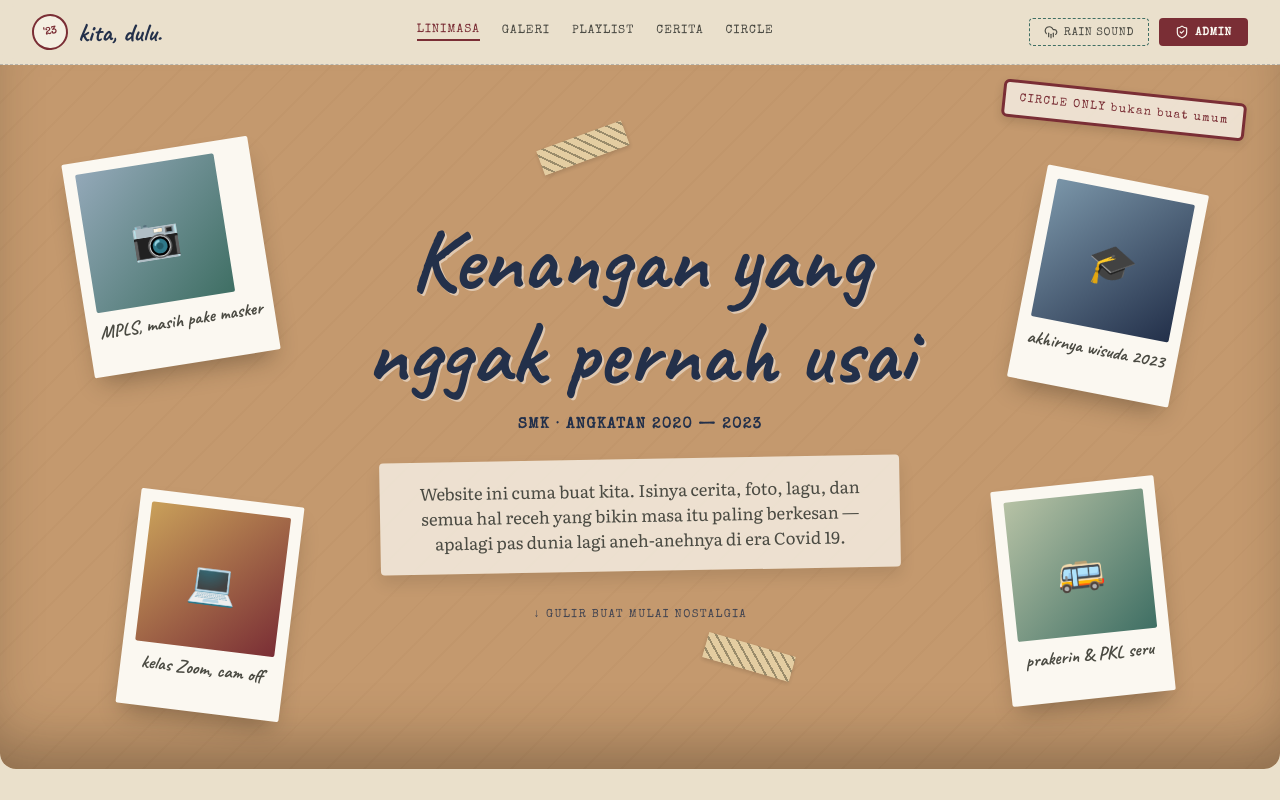
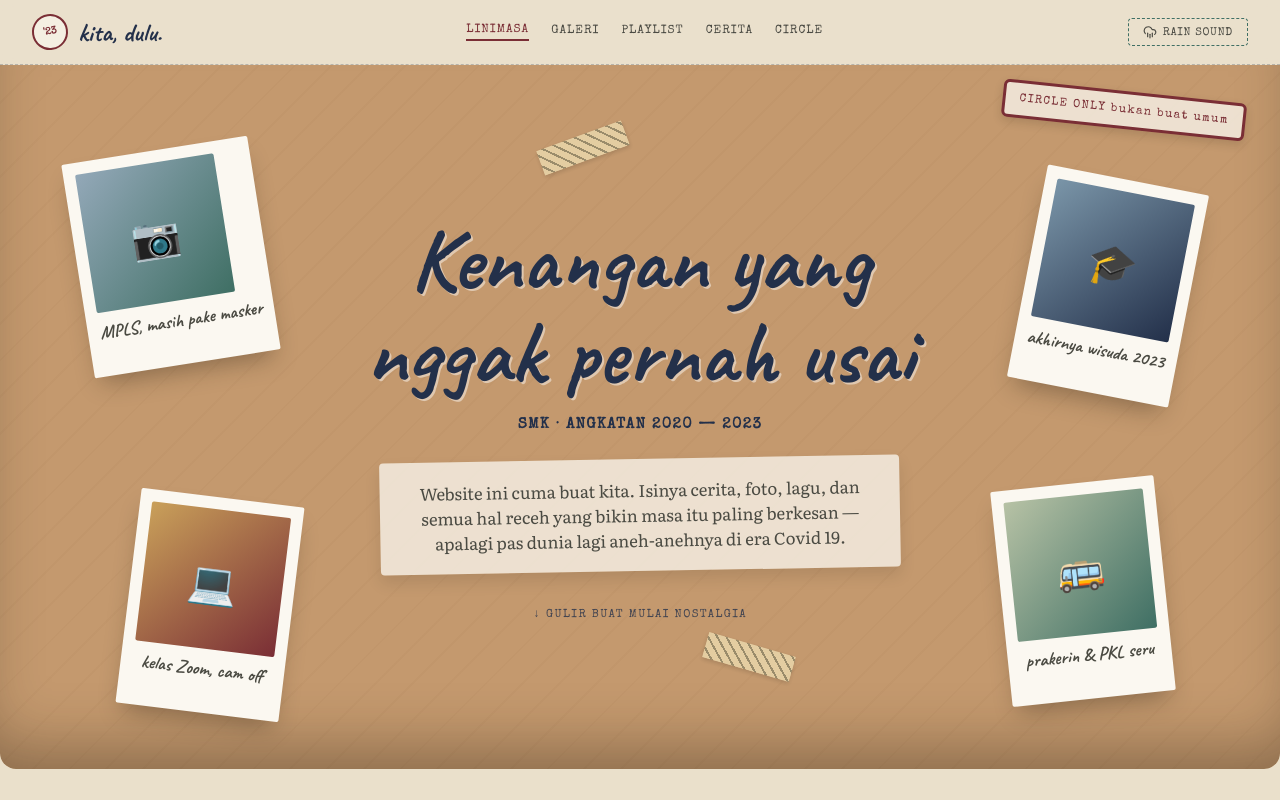
Before and after one commit to fajaralin/Memoryable-Highscool, a React (Vite) app: page / in a window 1280 px wide. Shown: the top 800 px of the page. Built offline with nearby package versions, Linux system fonts and the light colour scheme; no server answers.

Commit message:
Chore: Remove Admin button from Navbar header and enable secret /admin URL route access

```diff
--- a/src/App.jsx
+++ b/src/App.jsx
@@ -47,6 +47,23 @@ export default function App() {
 
   useEffect(() => {
     fetchData();
+
+    // Listener for manual /admin route or #admin hash
+    const handleCheckAdminRoute = () => {
+      const path = window.location.pathname.toLowerCase();
+      const hash = window.location.hash.toLowerCase();
+      if (path.endsWith('/admin') || path.includes('/admin') || hash === '#admin') {
+        setIsAdminOpen(true);
+      }
+    };
+
+    handleCheckAdminRoute();
+    window.addEventListener('popstate', handleCheckAdminRoute);
+    window.addEventListener('hashchange', handleCheckAdminRoute);
+    return () => {
+      window.removeEventListener('popstate', handleCheckAdminRoute);
+      window.removeEventListener('hashchange', handleCheckAdminRoute);
+    };
   }, []);
 
   // Web Audio Rain Sound Synthesizer
@@ -148,7 +165,6 @@ export default function App() {
       <Navbar
         activeTab={activeTab}
         setActiveTab={setActiveTab}
-        onOpenAdmin={() => setIsAdminOpen(true)}
         isRainPlaying={isRainPlaying}
         toggleRain={toggleRain}
       />
--- a/src/components/Navbar.jsx
+++ b/src/components/Navbar.jsx
@@ -1,7 +1,7 @@
 import React from 'react';
-import { Calendar, Image as ImageIcon, Users, MessageSquare, ShieldCheck, CloudRain, Music } from 'lucide-react';
+import { Calendar, Image as ImageIcon, Users, MessageSquare, CloudRain, Music } from 'lucide-react';
 
-export default function Navbar({ activeTab, setActiveTab, onOpenAdmin, isRainPlaying, toggleRain }) {
+export default function Navbar({ activeTab, setActiveTab, isRainPlaying, toggleRain }) {
   const navItems = [
     { id: 'timeline', label: 'Linimasa', icon: Calendar, href: '#linimasa' },
     { id: 'gallery', label: 'Galeri', icon: ImageIcon, href: '#galeri' },
@@ -91,30 +91,6 @@ export default function Navbar({ activeTab, setActiveTab, onOpenAdmin, isRainPla
           <CloudRain style={{ width: '14px', height: '14px' }} />
           <span>{isRainPlaying ? 'Rain ON' : 'Rain Sound'}</span>
         </button>
-
-        {/* Admin Panel Button */}
-        <button
-          onClick={onOpenAdmin}
-          style={{
-            background: 'var(--maroon)',
-            color: 'var(--polaroid)',
-            border: 'none',
-            padding: '7px 16px',
-            borderRadius: '4px',
-            fontFamily: "'Special Elite', monospace",
-            fontSize: '0.7rem',
-            letterSpacing: '0.06em',
-            cursor: 'pointer',
-            display: 'flex',
-            alignItems: 'center',
-            gap: '6px',
-            textTransform: 'uppercase',
-            fontWeight: 'bold'
-          }}
-        >
-          <ShieldCheck style={{ width: '14px', height: '14px' }} />
-          <span>Admin</span>
-        </button>
       </div>
     </nav>
   );
```
